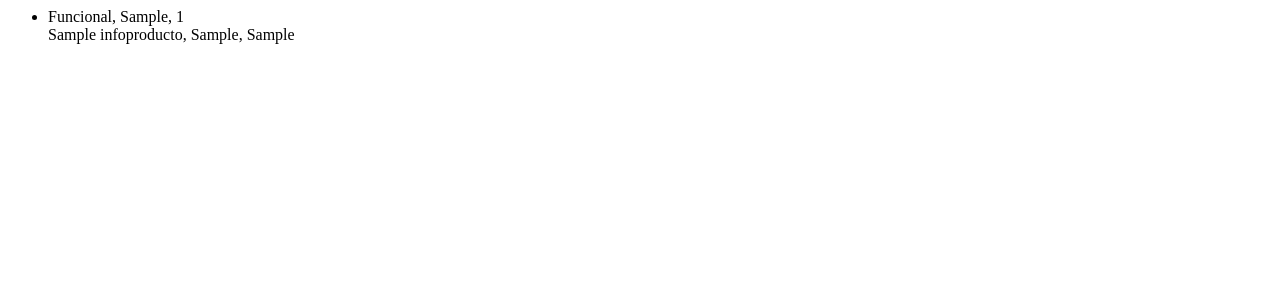
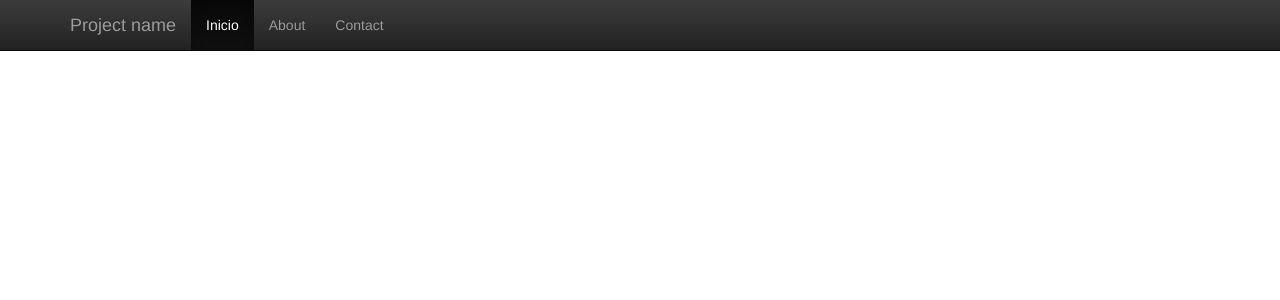
Before and after one commit to nicolasmontenegro/uibero_pannol, a Django app: page /pannol/inventario in a window 1280 px wide. Shown: the top 300 px of the page. Run offline with Django 3.2, Linux system fonts and the light colour scheme; tables that the repository leaves empty hold one stand-in row (values such as "Sample post"); parts of the project's set-up code (start-up, migrations or seed data) failed here and were passed over; some libraries are stand-ins or nearby versions.

Commit message:
Agregado views y templates para inventario

```diff
--- a/pannol/models.py
+++ b/pannol/models.py
@@ -53,15 +53,15 @@ class Prestamo(models.Model):
     unidad=models.ForeignKey('Producto', null=False,blank=False, on_delete=models.CASCADE)
 
 
-class asignatura(models.Model):
-   id =models.AutoField(primary_key= True)
-   Nombre= models.CharField(blanck=False, null=False, max_lenght=100)
-   año=models.DateField(blanck=False, null=False,auto_now=False)
-   MEstudiante = models.Foreignkey('Estudiante', null=False)
+class Asignatura(models.Model):
+    id =models.AutoField(primary_key= True)
+    Nombre= models.CharField(blank=False, null=False, max_length=100)
+    año=models.DateField(blank=False, null=False,auto_now=False)
+    MEstudiante = models.ForeignKey('Estudiante', null=False)
 
 class Docente(models.Model):
     ocupacion= models.CharField(null=False,max_length=100,blank =False)
     titulo= models.CharField(null=False,max_length=100,blank =False)
 
-class Pannolero(models.model):
-    info=models.Foreignkey('Docente',blank=False,null=False)
+class Pannolero(models.Model):
+    info= models.ForeignKey('Docente',blank=False,null=False)
--- /dev/null
+++ b/pannol/templates/base.html
@@ -0,0 +1,77 @@
+{% load staticfiles %}
+
+<!DOCTYPE html>
+<html>
+<head>
+  <meta charset="utf-8">
+  <meta http-equiv="X-UA-Compatible" content="IE=edge">
+  <meta name="viewport" content="width=device-width, initial-scale=1">
+  <!-- The above 3 meta tags *must* come first in the head; any other head content must come *after* these tags -->
+  <meta name="description" content="">
+  <meta name="author" content="{% block author %}{% endblock %}">
+  <!-- Latest compiled and minified CSS -->
+  <link rel="stylesheet" href="https://maxcdn.bootstrapcdn.com/bootstrap/3.3.7/css/bootstrap.min.css" integrity="sha384-BVYiiSIFeK1dGmJRAkycuHAHRg32OmUcww7on3RYdg4Va+PmSTsz/K68vbdEjh4u" crossorigin="anonymous">
+
+  <!-- Optional theme -->
+  <link rel="stylesheet" href="https://maxcdn.bootstrapcdn.com/bootstrap/3.3.7/css/bootstrap-theme.min.css" integrity="sha384-rHyoN1iRsVXV4nD0JutlnGaslCJuC7uwjduW9SVrLvRYooPp2bWYgmgJQIXwl/Sp" crossorigin="anonymous">
+
+  <!-- Latest compiled and minified JavaScript -->
+  <script
+        src="https://code.jquery.com/jquery-3.1.1.js"
+        integrity="sha256-16cdPddA6VdVInumRGo6IbivbERE8p7CQR3HzTBuELA="
+        crossorigin="anonymous"></script>
+  <script srcx|="https://maxcdn.bootstrapcdn.com/bootstrap/3.3.7/js/bootstrap.min.js" integrity="sha384-Tc5IQib027qvyjSMfHjOMaLkfuWVxZxUPnCJA7l2mCWNIpG9mGCD8wGNIcPD7Txa" crossorigin="anonymous"></script>
+  <style type="text/css">
+    body {
+      padding-top: 50px;
+    }
+    .starter-template {
+      padding: 40px 15px;
+      text-align: center;
+    }
+  </style>
+  <title>{{titulo}}</title>
+</head>
+<body>
+  <nav class="navbar navbar-inverse navbar-fixed-top">
+    <div class="container">
+    <div class="navbar-header">
+      <button type="button" class="navbar-toggle collapsed" data-toggle="collapse" data-target="#navbar" aria-expanded="false" aria-controls="navbar">
+      <span class="sr-only">Toggle navigation</span>
+      <span class="icon-bar"></span>
+      <span class="icon-bar"></span>
+      <span class="icon-bar"></span>
+      </button>
+      <a class="navbar-brand" href="#">Project name</a>
+    </div>
+    <div id="navbar" class="collapse navbar-collapse">
+      <ul class="nav navbar-nav">
+      <li class="active"><a href="#">Inicio</a></li>
+      <li><a href="#about">About</a></li>
+      <li><a href="#contact">Contact</a></li>
+      </ul>
+    </div><!--/.nav-collapse -->
+    </div>
+  </nav>
+
+  <div class="container">
+  {% block contenido %}
+  <div>
+  <h2 id="subti" class="starter-template">{{subtitulo}}</h2>
+    {% if lista %}
+    <ul class="list-group">
+      {% for producto in lista %}
+      <li class="list-group-item">{{producto.get_estado_display}}, {{producto.serial}}, {{producto.id}} <br> {{producto.informacion.nombre}}, {{producto.informacion.marca}}, {{producto.informacion.modelo}}
+      </li>
+      {% endfor %}
+    </ul>
+    {% else %}
+      <p>no hay valores</p>
+    {% endif %}
+    </div>
+    {% endblock %}
+
+  </div><!-- /.container -->
+
+</body>
+</html>
--- a/pannol/templates/inventario.html
+++ b/pannol/templates/inventario.html
@@ -1,7 +1,5 @@
+{% extends "base.html" %}
 {% load staticfiles %}
-<ul>
-{% for producto in lista %}
-<li>{{producto.get_estado_display}}, {{producto.serial}}, {{producto.id}} <br> {{producto.informacion.nombre}}, {{producto.informacion.marca}}, {{producto.informacion.modelo}}
-</li>
-{% endfor %}
-</ul>
+
+{% block contenido %}
+{% endblock %}
--- a/pannol/views.py
+++ b/pannol/views.py
@@ -1,11 +1,21 @@
 from django.shortcuts import render
 from django.http import HttpResponse
+
 from . import models
-
 
 def index(request):
     return HttpResponse("<h1>Hola mundo</h1>.")
 
 def inventario(request):
+	valores = {
+		"titulo": "Hola mundo",
+		"subtitulo": "inventario",
+		"lista": None,
+	}
 	lista = models.Producto.objects.all()
-	return render(request, "inventario.html", {'lista':lista})
+	if len(lista):
+		valores["lista"]=lista
+	return render(request, "inventario.html", valores)
+
+def about():
+	pass
```
Also changed, not shown: pannol/migrations/0005_asignatura_docente_pannolero.py (added).
